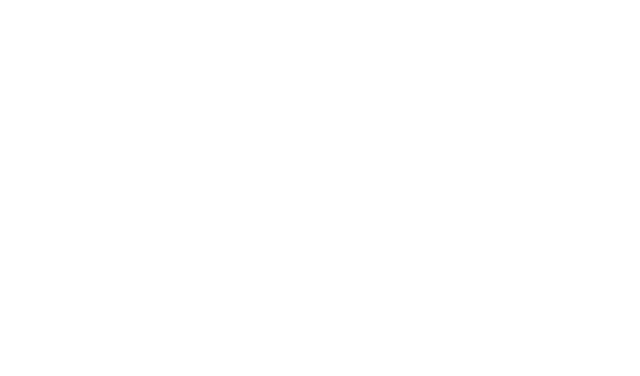
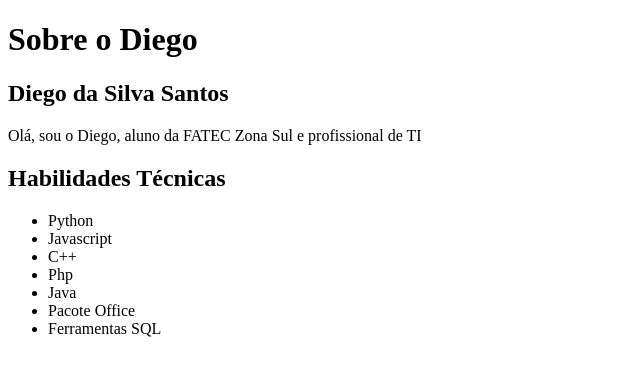
Before and after one commit to Ranskyth/DWIII, a plain HTML site: page pages/diegoSobre.html in a window 1280 px wide. Shown: the whole page, without its empty margins (0-640 px from the left). Drawn offline with Linux system fonts and the light colour scheme.

Commit message:
Atualiza página do Diego e documento do projeto

```diff
--- a/pages/diegoSobre.html
+++ b/pages/diegoSobre.html
@@ -1,11 +1,47 @@
 <!DOCTYPE html>
+
 <html lang="en">
+
 <head>
+
     <meta charset="UTF-8">
+
     <meta name="viewport" content="width=device-width, initial-scale=1.0">
+
     <title>Document</title>
+
 </head>
+
 <body>
 
+<h1>Sobre o Diego</h1>
+
+    <h2>Diego da Silva Santos</h2>
+
+    <span> Olá, sou o Diego, aluno da FATEC Zona Sul e profissional de TI</span>
+
+    <h2>Habilidades Técnicas</h2>
+
+  <ul>
+
+        <li>Python</li>
+
+        <li>Javascript</li>
+
+        <li>C++</li>
+
+        <li>Php</li>
+
+        <li>Java</li>
+
+        <li>Pacote Office</li>
+
+        <li>Ferramentas SQL</li>
+
+
+
+    </ul>
+
 </body>
+
 </html>
```
Also changed, not shown: 1 other file.
